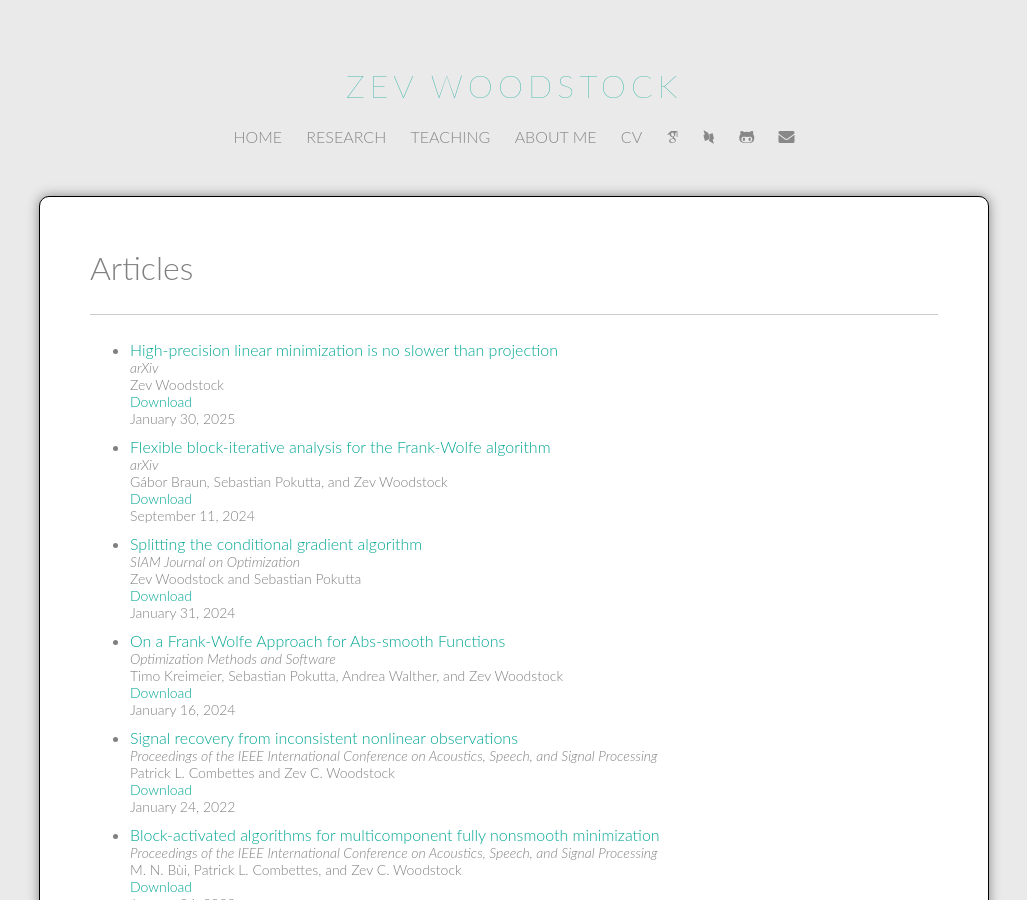
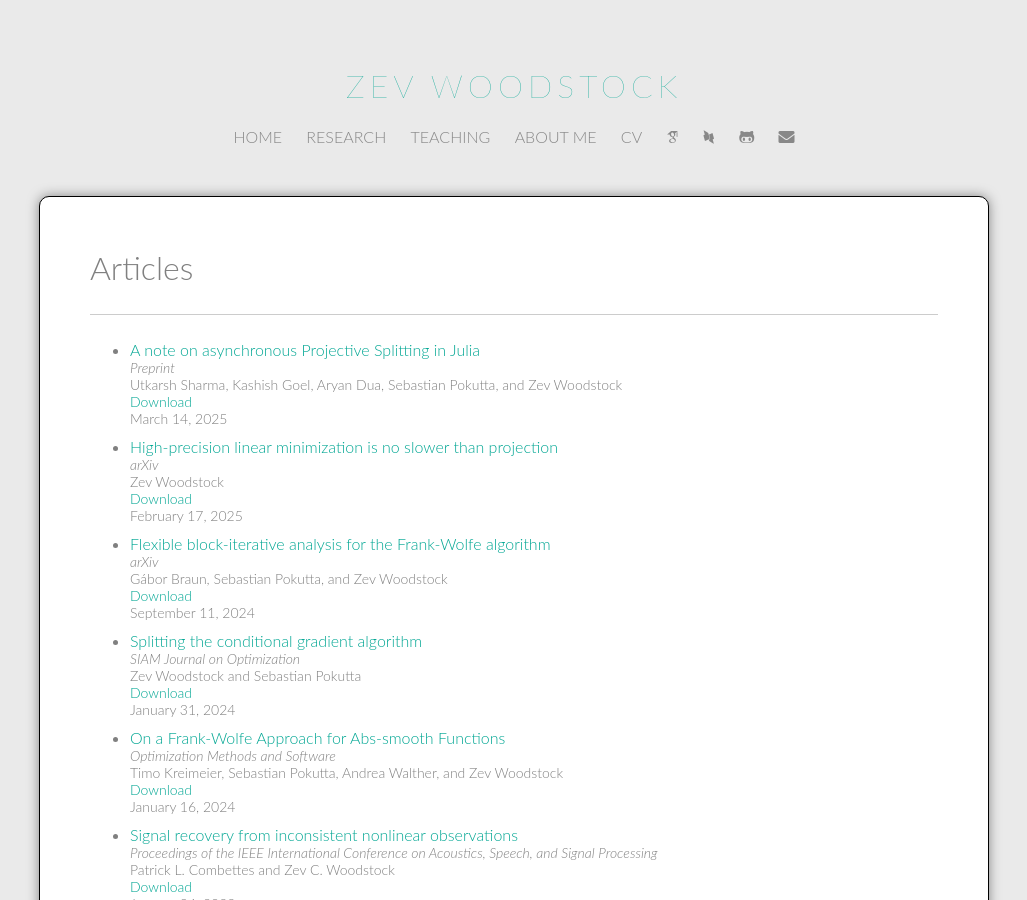
Before and after one commit to zevwoodstock/zevwoodstock.github.io, a Jekyll site: the page built from research/index.html, in a window 1280 px wide and 900 px high. Shown: the whole window, without its empty margins (126-1153 px from the left). Built offline with Jekyll 4.4.1, drawn with Linux system fonts in a browser that asks for light colours; some web fonts are replaced; some of the changed lines change nothing that is shown.

Commit message:
Submitted REU article

```diff
--- a/research/_posts/2025-01-30-projlmo.md
+++ b/research/_posts/2025-02-17-projlmo.md
@@ -14,7 +14,7 @@ link-download: /media/publications/projlmo.pdf
 
 featured-image: /media/projlmo.svg
 
-date: 2025-01-30
+date: 2025-02-17
 
 ---
 This note demonstrates that, for all compact convex sets,
--- /dev/null
+++ b/research/_posts/2025-03-14-asyncprox.md
@@ -0,0 +1,31 @@
+---
+layout: publication
+categories: publications
+
+title: A note on asynchronous Projective Splitting in Julia
+subtitle:
+author: Utkarsh Sharma, Kashish Goel, Aryan Dua, Sebastian Pokutta, and  Zev Woodstock
+use_math: false
+venue: Preprint
+link-code: https://github.com/zevwoodstock/AsyncProx
+
+link-text: Preprint
+link-download: /media/publications/asyncprox.pdf
+
+featured-image: /media/async-img.png
+
+date: 2025-03-14
+
+---
+While it has been mathematically proven that Projective Splitting
+(PS) algorithms can converge in parallel and distributed computing
+settings, to-date, it appears there were no open-source
+implementations of the full algorithm with asynchronous computing
+capabilities.
+This note fills this gap by providing a Julia implementation of the
+asynchronous PS algorithm of Eckstein and Combettes for solving
+fully nonsmooth convex optimization problems. Our methodology
+includes inter-operability with existing packages within the Julia
+ecosystem, and we also document observations from running this
+algorithm asynchronously on problems in image processing and
+machine learning.
```
Also changed, not shown: media/async-img.png (added), 1 other file.
